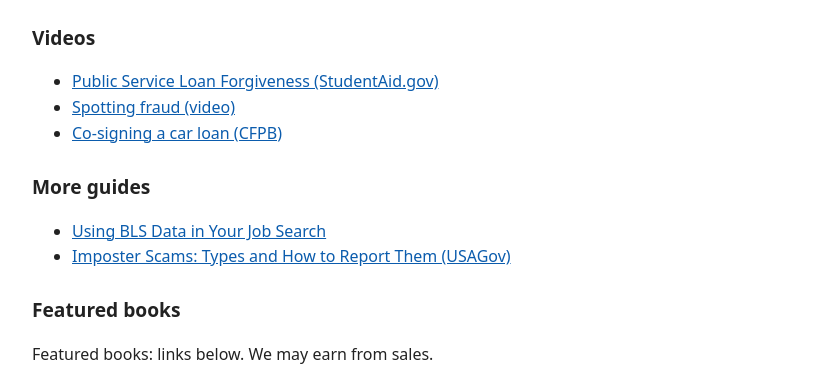
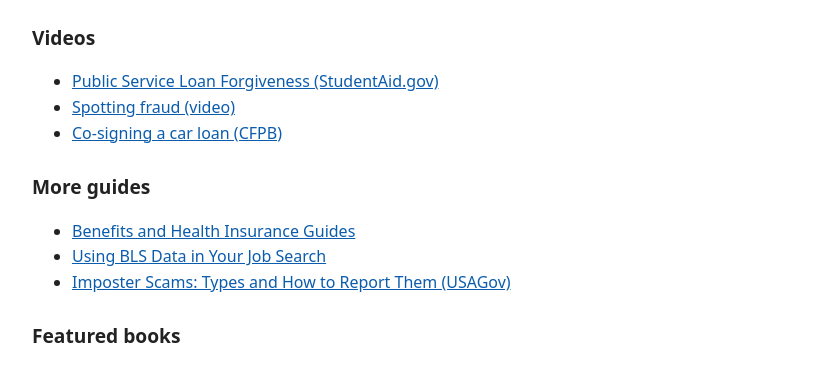
Before and after one commit to daywiseguides/daywiseguides.github.io, a plain HTML site: page unemployment-benefits-usagov.html in a window 1280 px wide. Shown: the part 955-1320 px from the top of the page, without its empty margins (228-1051 px from the left). Drawn offline with Linux system fonts and the light colour scheme.

Commit message:
Update unemployment-benefits-usagov.html

```diff
--- a/unemployment-benefits-usagov.html
+++ b/unemployment-benefits-usagov.html
@@ -14,7 +14,7 @@
 <h2>Official source</h2>
 <p><a href="https://www.usa.gov/unemployment" rel="noopener">USAGov: Unemployment benefits</a>. Checked against the live page on November 26, 2026. This page is a summary in our own words. Check the official page for the latest details.</p>
 <h2>Videos</h2><ul><li><a href="https://youtu.be/45EjYgqRNTc" rel="noopener">Public Service Loan Forgiveness (StudentAid.gov)</a></li><li><a href="https://youtu.be/RMRKvsOFHaw" rel="noopener">Spotting fraud (video)</a></li><li><a href="https://youtu.be/_EJ4nxhg7Gw" rel="noopener">Co-signing a car loan (CFPB)</a></li></ul>
-<h2>More guides</h2><ul><li><a href="find-a-job-with-bls-data.html">Using BLS Data in Your Job Search</a></li><li><a href="imposter-scams-usagov.html">Imposter Scams: Types and How to Report Them (USAGov)</a></li></ul>
+<h2>More guides</h2><ul><li><a href="hub-benefits-and-health-insurance.html">Benefits and Health Insurance Guides</a></li><li><a href="find-a-job-with-bls-data.html">Using BLS Data in Your Job Search</a></li><li><a href="imposter-scams-usagov.html">Imposter Scams: Types and How to Report Them (USAGov)</a></li></ul>
 <h2>Featured books</h2>
 <p>Featured books: links below. We may earn from sales.</p>
 <div class="books"><a href="https://www.amazon.com/dp/B0F9F19WYL" rel="sponsored noopener"><img src="cover-hoax.svg" alt="Cover of The Big Money Hoax"></a><a href="https://www.amazon.com/IMMATM-Approach-groundbreaking-centered-approach/dp/B0H1JV3MQG" rel="sponsored noopener"><img src="cover-imma.svg" alt="Cover of The IMMA Approach"></a></div>
```
